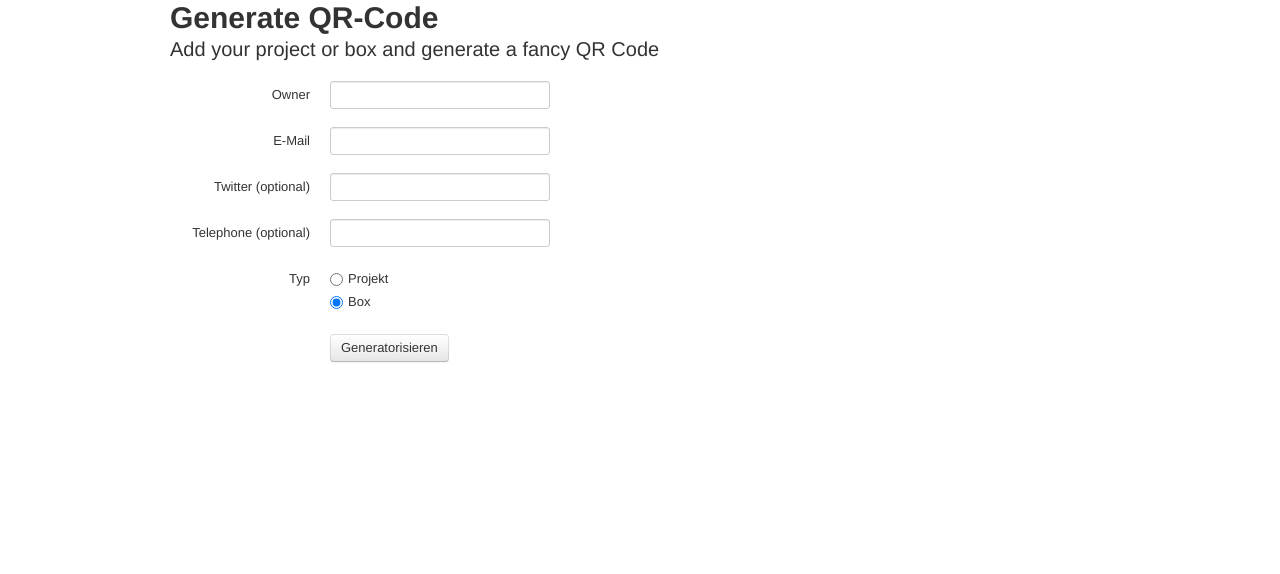
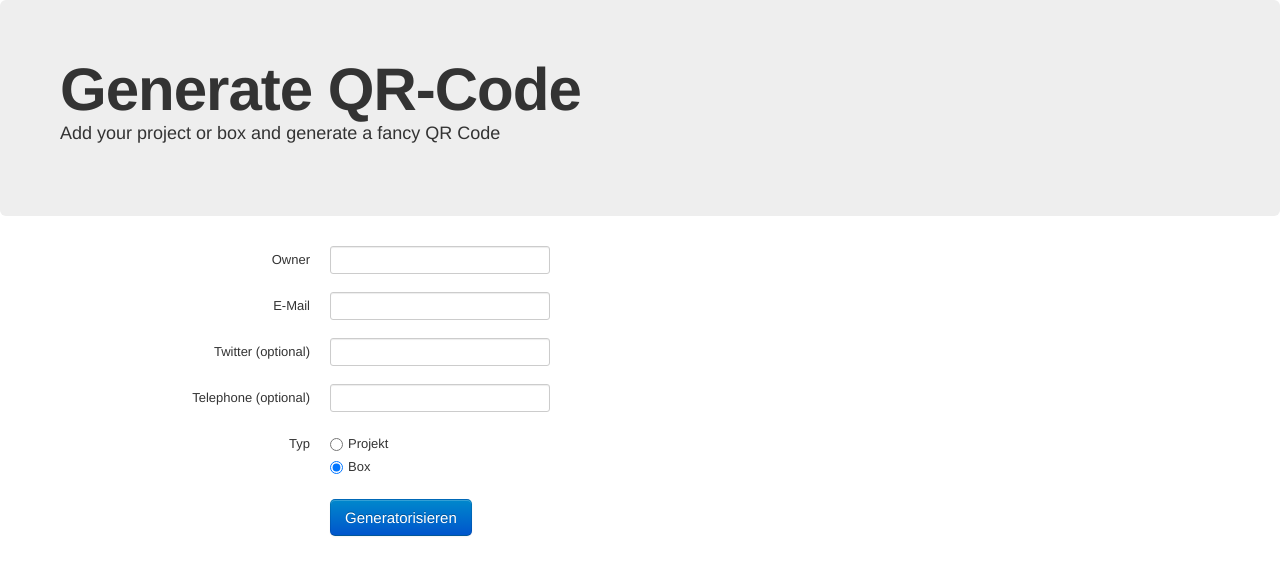
Before and after one commit to makefu/tag-generator, a plain HTML site: page application/templates/index.html in a window 1280 px wide. Drawn offline with Linux system fonts and the light colour scheme.

Commit message:
moar flashy buttons

```diff
--- a/application/templates/index.html
+++ b/application/templates/index.html
@@ -4,10 +4,12 @@
     <link href="/static/bootstrap.css" rel="stylesheet">
 </head>
 <body>
-<div class="container">
+<div class="hero-unit">
     <h1>Generate QR-Code</h1>
 
-    <p class="lead">Add your project or box and generate a fancy QR Code</p>
+    <p>Add your project or box and generate a fancy QR Code</p>
+</div>
+<div class="container">
 
     <form method="POST" action="/publish" class="form-horizontal">
         <div class="control-group">
@@ -70,7 +72,7 @@
             </div>
         </div>
         <div class="controls">
-            <input type="submit" class="btn" id="submit-button" value="Generatorisieren">
+            <input type="submit" class="btn btn-primary btn-large" id="submit-button" value="Generatorisieren">
         </div>
     </form>
 </div>
```
